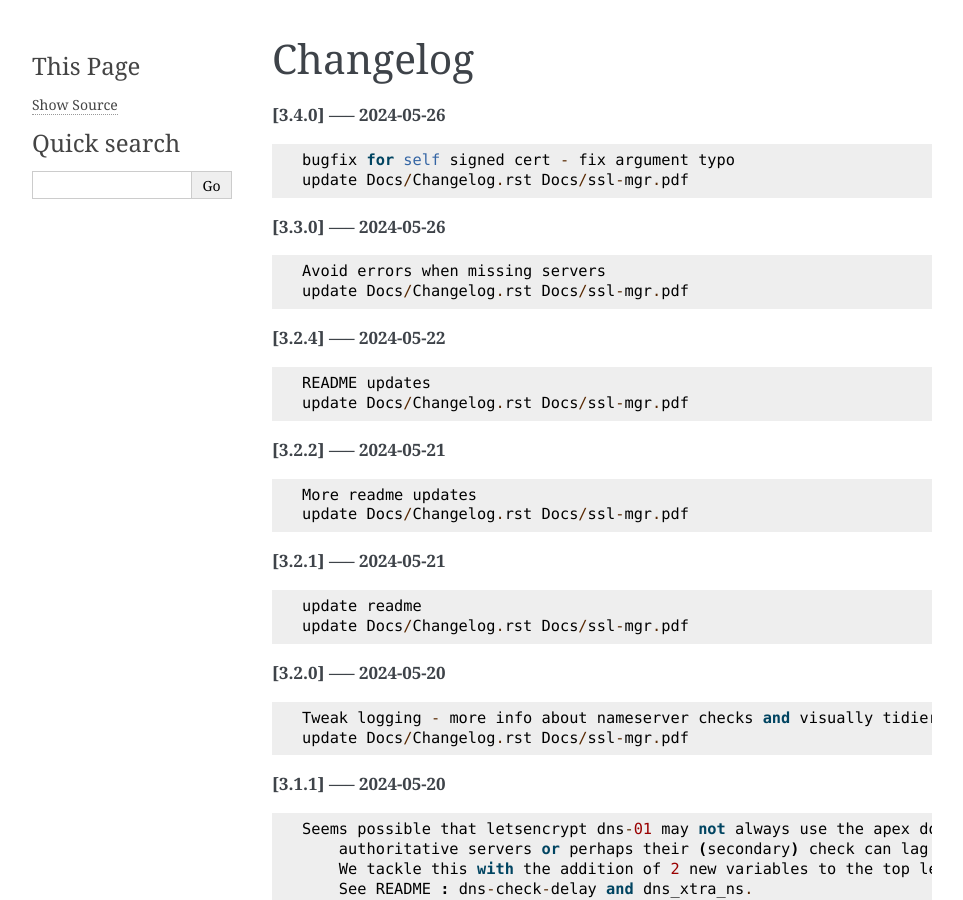
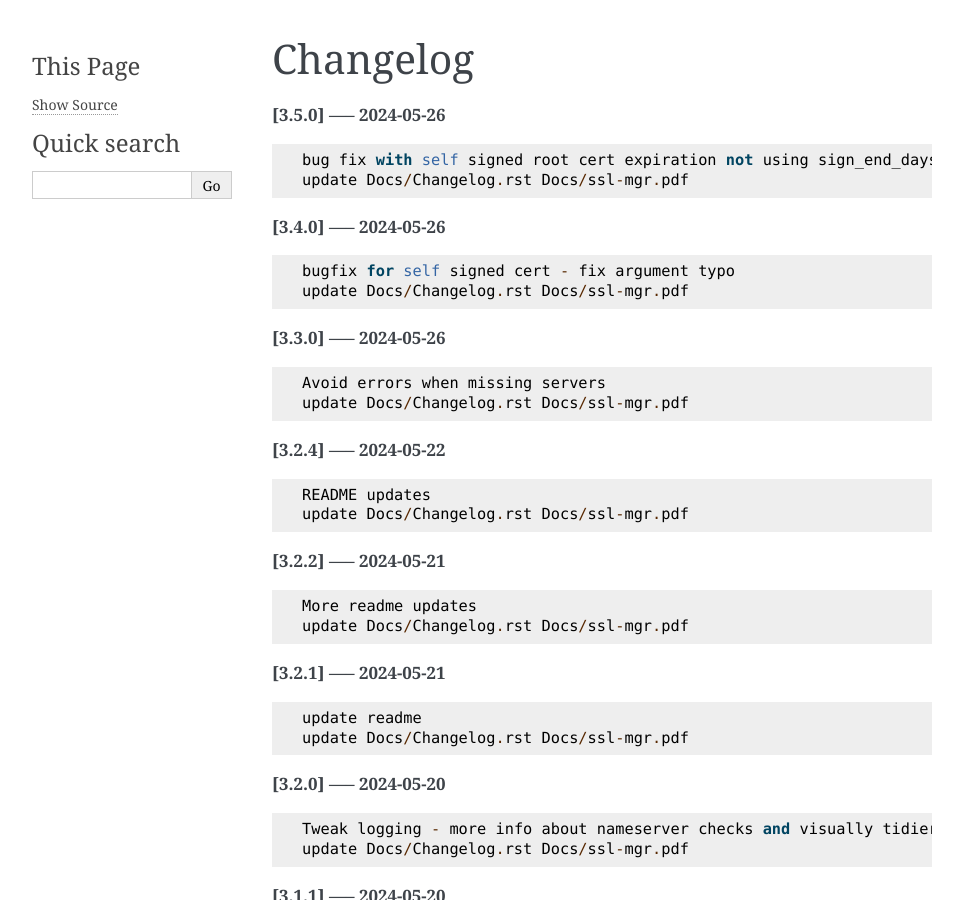
Before and after one commit to gene-git/ssl-mgr, a Sphinx documentation site: the page built from Docs/Changelog.rst, in a window 1280 px wide and 900 px high. Shown: the whole window, without its empty margins (148-1111 px from the left). Built offline with Sphinx 7.4.7, drawn with Linux system fonts in a browser that asks for light colours; pages that are not in the unit, such as notebooks, are missing from menus.

Commit message:
update Docs/Changelog.rst Docs/ssl-mgr.pdf

```diff
--- a/Docs/Changelog.rst
+++ b/Docs/Changelog.rst
@@ -1,5 +1,11 @@
 Changelog
 =========
+
+**[3.5.0] ----- 2024-05-26** ::
+
+	    bug fix with self signed root cert expiration not using sign_end_days in config
+	    update Docs/Changelog.rst Docs/ssl-mgr.pdf
+
 
 **[3.4.0] ----- 2024-05-26** ::
 
```
Also changed, not shown: 1 other file.
